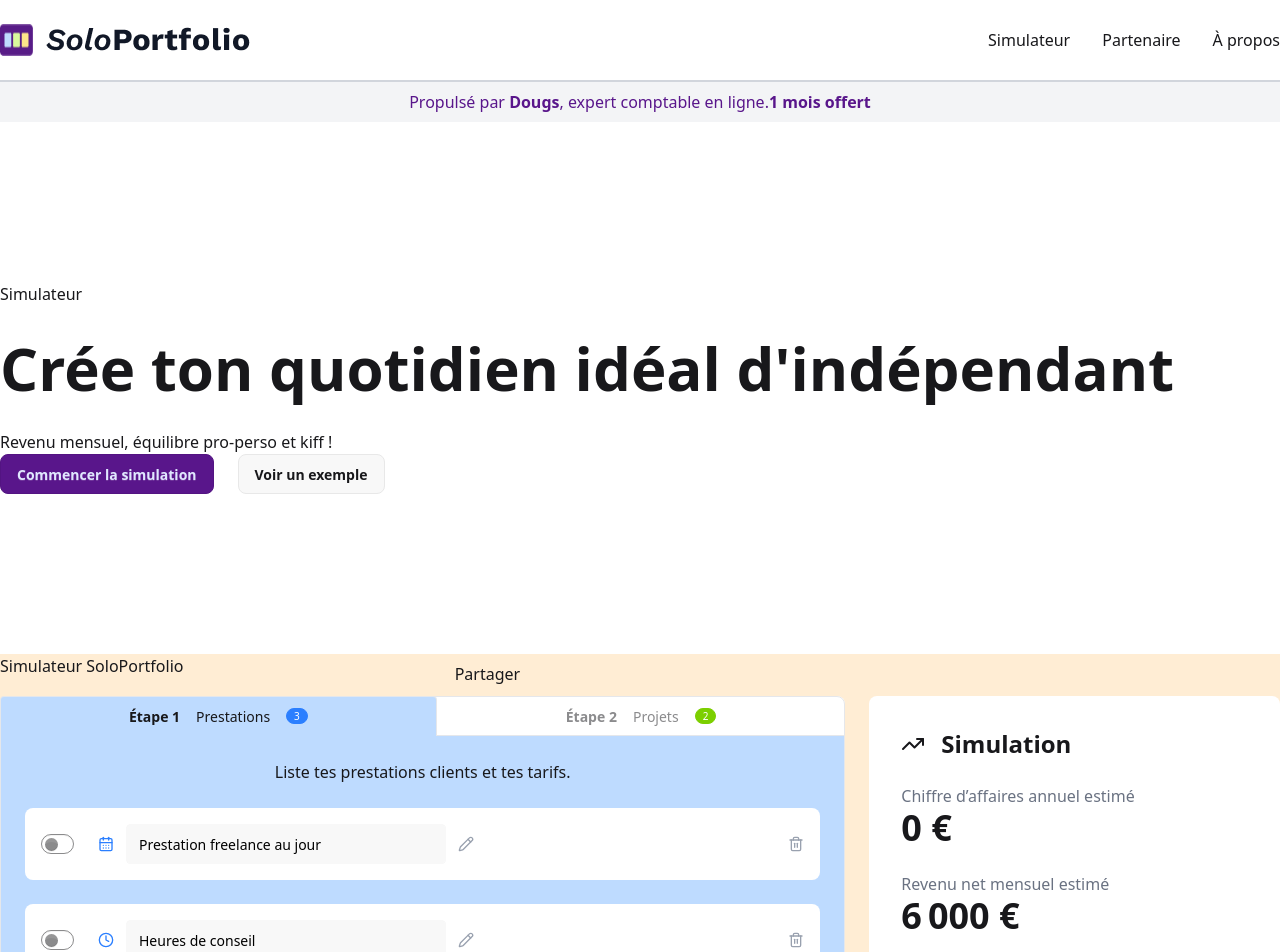
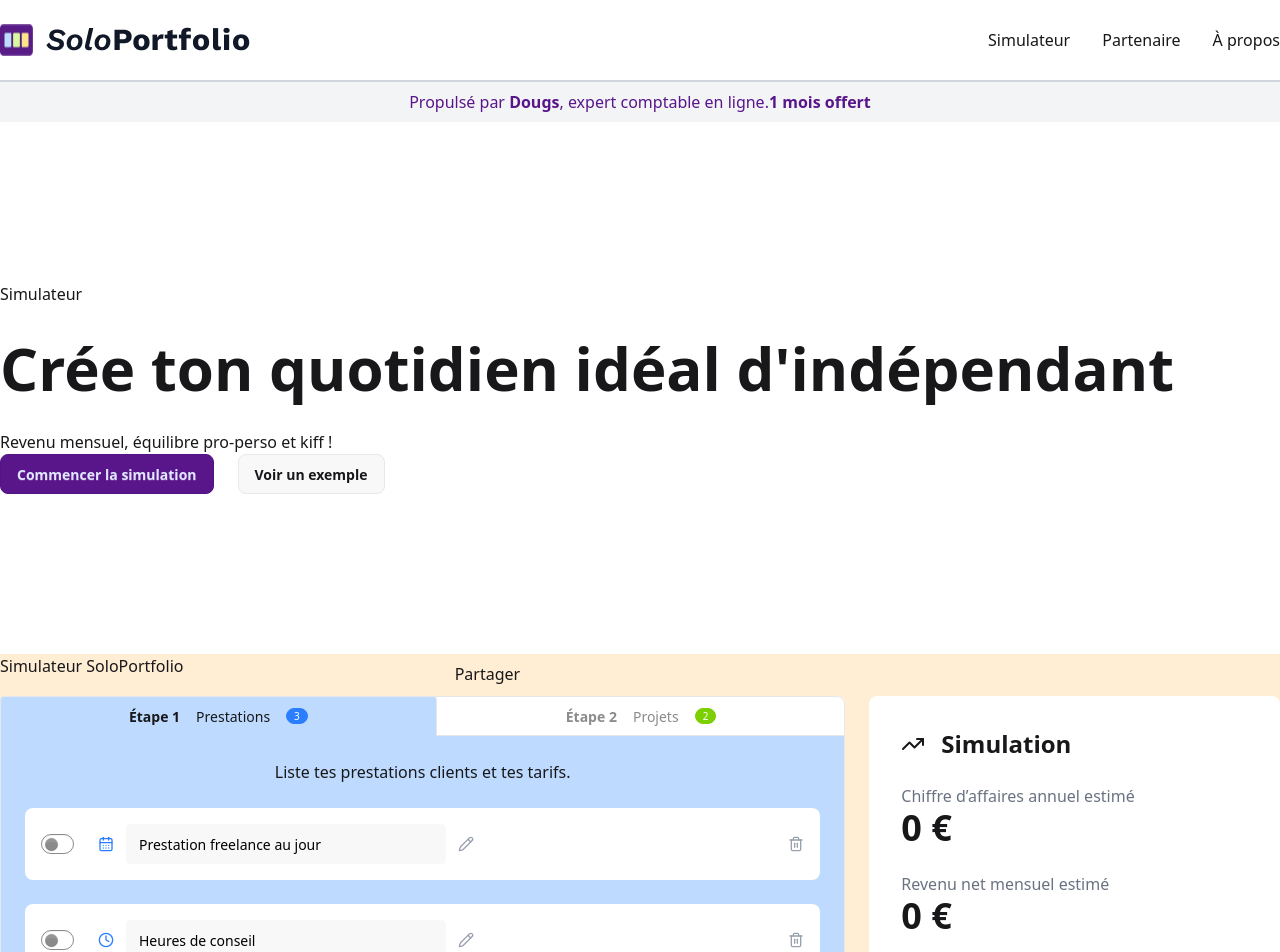
Before and after one commit to troptropcontent/freelance_revenue_simulator, a React (Vite) app in the folder frontend/: page / in a window 1280 px wide. Shown: the top 952 px of the page. Built offline with nearby package versions, Linux system fonts and the light colour scheme.

Commit message:
create all results

```diff
--- a/frontend/src/components/simulator/inputs/constants.ts
+++ b/frontend/src/components/simulator/inputs/constants.ts
@@ -13,6 +13,9 @@ const DEFAULT_NUMBER_OF_DAYS_OFF_PER_YEAR =
 const DEFAULT_NUMBER_OF_WEEKS_OFF_PER_YEAR = 5;
 const DEFAULT_NUMBER_OF_DAYS_SPENT_ON_ADMIN_TASKS = 1;
 const NUMBER_OF_HOURS_WORKED_PER_DAY = 8;
+const DEFAULT_MONTHLY_PROFESSIONAL_EXPENSE = 500; // Default: €500/month
+const DEFAULT_SOCIAL_CONTRIBUTIONS_RATE = 22; // Default: 22% (typical French rate)
+const DEFAULT_INCOME_TAX = 11; // Default: 11% (typical French marginal rate)
 const MONDAY = "0" as const;
 const TUESDAY = "1" as const;
 const WEDNESDAY = "2" as const;
@@ -29,7 +32,7 @@ const DEFAULT_MISSION_DAILY_RATE = {
   average_time_spent: 1,
   type: "mission",
   kind: "daily_rate",
-  rate: 0,
+  rate: 600,
 } satisfies Inputs["activities"][number];
 
 const DEFAULT_MISSION_HOURLY_RATE = {
@@ -39,9 +42,9 @@ const DEFAULT_MISSION_HOURLY_RATE = {
   average_time_spent: 1,
   type: "mission",
   kind: "hourly_rate",
-  rate: 0,
+  rate: 100,
   frequency: "monthly",
-  quantity: 0,
+  quantity: 1,
 } satisfies Inputs["activities"][number];
 
 const DEFAULT_MISSION_FLAT_RATE = {
@@ -52,8 +55,8 @@ const DEFAULT_MISSION_FLAT_RATE = {
   type: "mission",
   kind: "flat_rate",
   frequency: "monthly",
-  quantity: 0,
-  rate: 0,
+  quantity: 1,
+  rate: 1000,
 } satisfies Inputs["activities"][number];
 
 const DEFAULT_PROJECT_FREE = {
@@ -109,4 +112,7 @@ export {
   DEFAULT_NUMBER_OF_DAYS_OFF_PER_YEAR,
   DEFAULT_NUMBER_OF_WEEKS_OFF_PER_YEAR,
   DEFAULT_NUMBER_OF_DAYS_SPENT_ON_ADMIN_TASKS,
+  DEFAULT_MONTHLY_PROFESSIONAL_EXPENSE,
+  DEFAULT_SOCIAL_CONTRIBUTIONS_RATE,
+  DEFAULT_INCOME_TAX,
 };
--- a/frontend/src/components/simulator/inputs/shared/hooks.ts
+++ b/frontend/src/components/simulator/inputs/shared/hooks.ts
@@ -4,6 +4,9 @@ import {
   DEFAULT_NUMBER_OF_WEEKS_OFF_PER_YEAR,
   DEFAULT_WEEKDAYS_WORKED,
   NUMBER_OF_HOURS_WORKED_PER_DAY,
+  DEFAULT_MONTHLY_PROFESSIONAL_EXPENSE,
+  DEFAULT_SOCIAL_CONTRIBUTIONS_RATE,
+  DEFAULT_INCOME_TAX,
 } from "../constants";
 import { Inputs } from "../types";
 import { useFieldArray, UseFormReturn } from "react-hook-form";
@@ -26,6 +29,9 @@ function useInitialValues(): Inputs {
       number_of_weeks_off_per_year: DEFAULT_NUMBER_OF_WEEKS_OFF_PER_YEAR,
       weekdays_worked: DEFAULT_WEEKDAYS_WORKED,
       number_of_hours_worked_per_day: NUMBER_OF_HOURS_WORKED_PER_DAY,
+      monthly_professional_expense: DEFAULT_MONTHLY_PROFESSIONAL_EXPENSE,
+      social_contributions_rate: DEFAULT_SOCIAL_CONTRIBUTIONS_RATE,
+      income_tax: DEFAULT_INCOME_TAX,
     },
   };
 }
--- a/frontend/src/components/simulator/inputs/types.ts
+++ b/frontend/src/components/simulator/inputs/types.ts
@@ -81,6 +81,12 @@ interface Inputs {
     number_of_hours_worked_per_day: number;
     /** Days of the week you work (e.g., Monday-Friday would be ["1", "2", "3", "4", "5"]) */
     weekdays_worked: Weekday[];
+    /** Monthly professional expenses (insurance, software, office, etc.) in currency units */
+    monthly_professional_expense: number;
+    /** Social security contributions rate as a percentage (0-100) */
+    social_contributions_rate: number;
+    /** Income tax rate as a percentage (0-100) */
+    income_tax: number;
   };
 }
 
--- a/frontend/src/components/simulator/results/ResultsCard.tsx
+++ b/frontend/src/components/simulator/results/ResultsCard.tsx
@@ -5,9 +5,9 @@ import { ReactNode, useMemo } from "react";
 import { useTranslation } from "react-i18next";
 import {
   useAvailableDaysPerWeek,
-  useAvailableTimePerWeek,
   useAverageEnjoymentRate,
   useEstimatedGrossAnnualRevenue,
+  useEstimatedNetMonthlyIncome,
 } from "./shared/hooks";
 import { computeRangeWidthAndColor } from "./shared/utils";
 import { FormInputs } from "src/components/ui/form/inputs";
@@ -41,11 +41,12 @@ function EstimatedAnnualTurnover({ form }: { form: UseFormReturn<Inputs> }) {
 }
 
 function EstimatedMonthlyNetIncome({ form }: { form: UseFormReturn<Inputs> }) {
+  const estimatedNetMonthlyIncome = useEstimatedNetMonthlyIncome(form);
   return (
     <div className="flex flex-col">
       <ResultCardDescription>Revenu net mensuel estimé</ResultCardDescription>
       <div>
-        <ResultCardCurrency value={6000} />
+        <ResultCardCurrency value={estimatedNetMonthlyIncome} />
       </div>
     </div>
   );
--- a/frontend/src/components/simulator/results/shared/hooks.ts
+++ b/frontend/src/components/simulator/results/shared/hooks.ts
@@ -135,17 +135,16 @@ function useAverageEnjoymentRate(form: UseFormReturn<Inputs>) {
 }
 
 /**
- * Calculates the estimated gross annual revenue from all enabled activities.
+ * Calculates the estimated gross annual revenue from missions only.
  * Takes into account vacation time to provide a realistic annual projection.
+ * Projects are excluded as they are handled separately (often already net).
  *
- * Revenue calculation by activity type:
+ * Revenue calculation by mission type:
  * - MissionHourlyRate: (rate × quantity) × 12 months
  * - MissionDailyRate: (rate × days_per_week × weeks_per_year)
  * - MissionFlat: (rate × quantity) × 12 months
- * - ProjectPaid: (estimated_monthly_revenue × estimated_months_billed) annualized
- * - ProjectFree: 0 (no revenue)
  *
- * @returns Estimated gross annual revenue in currency units
+ * @returns Estimated gross annual mission revenue in currency units
  */
 function useEstimatedGrossAnnualRevenue(form: UseFormReturn<Inputs>) {
   const { config, activities } = form.watch();
@@ -155,11 +154,14 @@ function useEstimatedGrossAnnualRevenue(form: UseFormReturn<Inputs>) {
   // Calculate weeks worked per year (accounting for vacation)
   const weeksWorkedPerYear = 52 - config.number_of_weeks_off_per_year;
 
-  const annualRevenue = enabledActivities.reduce((total, activity) => {
+  const annualMissionRevenue = enabledActivities.reduce((total, activity) => {
+    // Only process missions, skip projects
+    if (activity.type !== "mission") {
+      return total;
+    }
+
     let activityRevenue = 0;
 
-    switch (activity.type) {
-      case "mission":
     switch (activity.kind) {
       case "hourly_rate":
         // Hourly rate: rate × hours per month × 12 months
@@ -177,28 +179,87 @@ function useEstimatedGrossAnnualRevenue(form: UseFormReturn<Inputs>) {
         activityRevenue = activity.rate * activity.quantity * 12;
         break;
     }
-        break;
-
-      case "project":
-        if (activity.kind === "paid") {
-          // Paid project: monthly revenue × months billed (already annual value)
-          const totalProjectRevenue =
-            activity.estimated_monthly_revenue *
-            activity.estimated_months_billed;
-          activityRevenue = totalProjectRevenue;
-        }
-        // Free projects contribute 0 revenue
-        break;
-    }
 
     return total + activityRevenue;
   }, 0);
 
-  return annualRevenue;
+  return annualMissionRevenue;
+}
+
+/**
+ * Calculates the estimated annual revenue from paid projects only.
+ * Project revenue is typically net (after client-side deductions).
+ *
+ * @returns Estimated annual project revenue in currency units
+ */
+function useEstimatedAnnualProjectRevenue(form: UseFormReturn<Inputs>) {
+  const { activities } = form.watch();
+
+  const enabledActivities = activities.filter((activity) => activity.enabled);
+
+  const annualProjectRevenue = enabledActivities.reduce((total, activity) => {
+    // Only process paid projects
+    if (activity.type === "project" && activity.kind === "paid") {
+      const projectRevenue =
+        activity.estimated_monthly_revenue * activity.estimated_months_billed;
+      return total + projectRevenue;
+    }
+    return total;
+  }, 0);
+
+  return annualProjectRevenue;
+}
+
+/**
+ * Calculates the estimated net monthly income after all deductions.
+ *
+ * Calculation flow:
+ * 1. Missions (gross):
+ *    - Start with gross annual mission revenue (from useEstimatedGrossAnnualRevenue)
+ *    - Convert to monthly: gross_annual / 12
+ *    - Subtract professional expenses: monthly_gross - monthly_professional_expense
+ *    - Subtract social contributions: remaining * (1 - social_contributions_rate/100)
+ *    - Subtract income tax: remaining * (1 - income_tax/100)
+ * 2. Projects (net):
+ *    - Get annual project revenue (from useEstimatedAnnualProjectRevenue)
+ *    - Convert to monthly: annual_projects / 12
+ *    - Add directly (no deductions, already net)
+ * 3. Total: net_missions + net_projects
+ *
+ * @returns Estimated net monthly income in currency units
+ */
+function useEstimatedNetMonthlyIncome(form: UseFormReturn<Inputs>) {
+  const { config } = form.watch();
+
+  // 1. Calculate net income from missions (subject to deductions)
+  const grossAnnualMissionRevenue = useEstimatedGrossAnnualRevenue(form);
+  const grossMonthlyMissionRevenue = grossAnnualMissionRevenue / 12;
+
+  // Subtract professional expenses from missions
+  const afterExpenses =
+    grossMonthlyMissionRevenue - config.monthly_professional_expense;
+
+  // Apply social contributions (as a percentage deduction)
+  const afterSocialContributions =
+    afterExpenses * (1 - config.social_contributions_rate / 100);
+
+  // Apply income tax (as a percentage deduction)
+  const netMonthlyMissionIncome =
+    afterSocialContributions * (1 - config.income_tax / 100);
+
+  // 2. Calculate net income from projects (already net, no deductions)
+  const annualProjectRevenue = useEstimatedAnnualProjectRevenue(form);
+  const monthlyProjectRevenue = annualProjectRevenue / 12;
+
+  // 3. Combine both income sources
+  const totalNetMonthlyIncome = netMonthlyMissionIncome + monthlyProjectRevenue;
+
+  return Math.max(0, totalNetMonthlyIncome); // Ensure non-negative
 }
 
 export {
   useAvailableDaysPerWeek,
   useAverageEnjoymentRate,
   useEstimatedGrossAnnualRevenue,
+  useEstimatedNetMonthlyIncome,
 };
```
Lines whose indentation alone changed are shown as unchanged.
